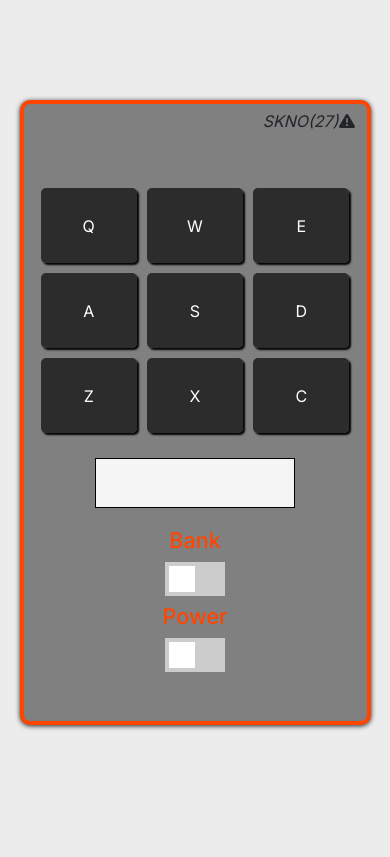
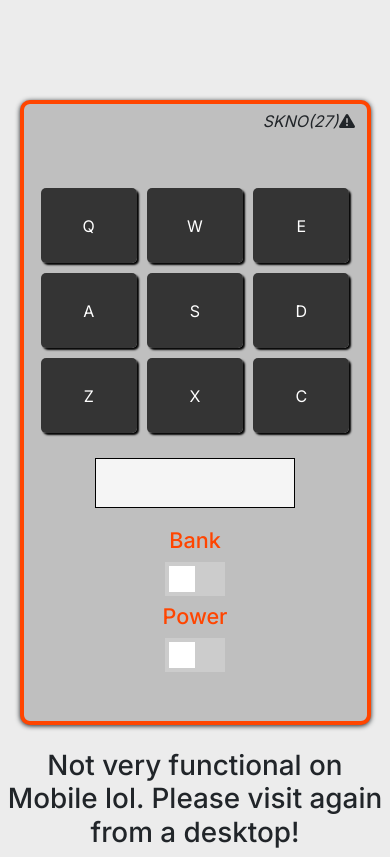
Before and after one commit to skno27/BeatMachine, a Next.js app in the folder beat-machine/: page / in a window 390 px wide. Built offline with nearby package versions, Linux system fonts and the light colour scheme.

Commit message:
moving on to fcc testing. mobile styling sufficient. added a disclaimer: the app isnt appropriately responsive on mobile, but it is visible

```diff
--- a/beat-machine/src/app/globals.css
+++ b/beat-machine/src/app/globals.css
@@ -195,9 +195,14 @@ input:checked + .slider:before {
   margin-top: 20px;
 }
 
+/* make the disclaimer not visible in regular view */
+#disappearing {
+  display: none;
+}
+
 @media (max-width: 800px) {
   .container {
-    background-color: gray;
+    background-color: rgb(191, 191, 191);
     border: 4px solid orangered;
     height: 625px;
     min-width: 90%;
@@ -227,10 +232,20 @@ input:checked + .slider:before {
   .display {
     background: whitesmoke;
     width: 200px;
+    text-align: center;
     /* margin-top: 20px; */
+  }
+
+  .display h3 {
+    margin: auto;
   }
 
   .slide-container {
     display: none;
   }
+
+  /* show the disclaimer on smaller screens */
+  #disappearing {
+    display: block;
+  }
 }
--- a/beat-machine/src/app/page.js
+++ b/beat-machine/src/app/page.js
@@ -6,6 +6,12 @@ export default function Home() {
   return (
     <div>
       <BeatMachine />
+      <br />
+      <h1
+        id="disappearing"
+        className="text-center -mt-10">
+        Not very functional on Mobile lol. Please visit again from a desktop!
+      </h1>
     </div>
   );
 }
```
